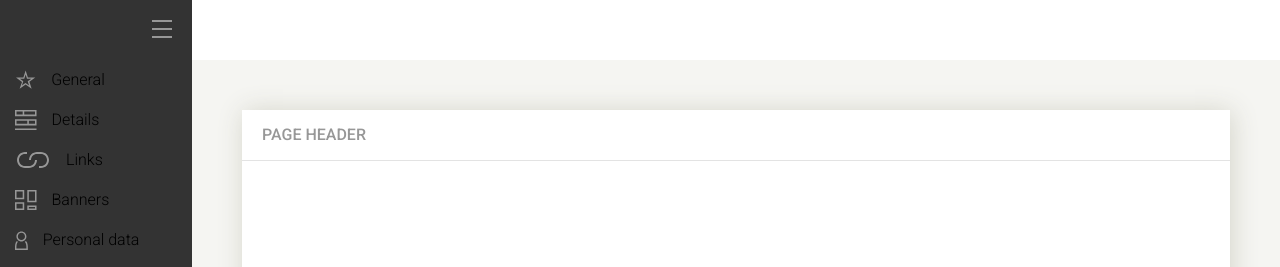
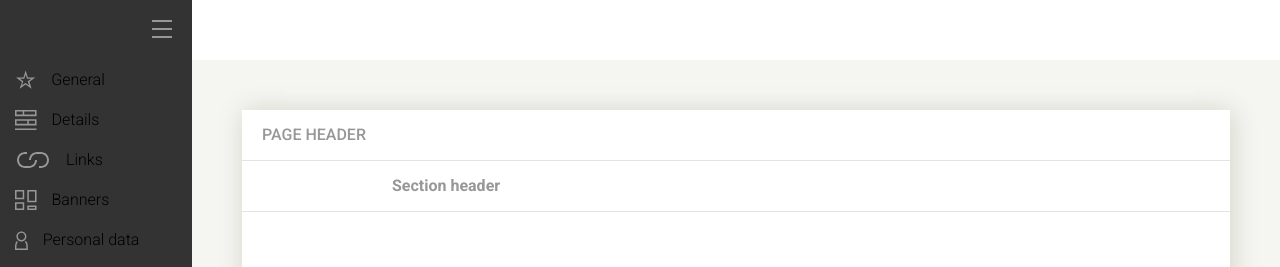
Before and after one commit to kata-oill/management-banners-system, a website: page scr/styleguide.html in a window 1280 px wide. Shown: the top 267 px of the page. Drawn offline with Linux system fonts and the light colour scheme; a web font is replaced by a local one.

Commit message:
Styling box section

```diff
--- a/sass/_default_components.scss
+++ b/sass/_default_components.scss
@@ -20,3 +20,17 @@
 		align-items: center;
 	}
 }
+.section {
+	border-bottom: 0.3px solid $border-color;
+}
+
+.box-section {
+	margin: 0 150px;
+
+	h3 {
+		font-weight: $section-header-weight;
+		font-size: $section-header-size;
+		color: $section-header-color;
+	}
+
+}
--- a/scr/styleguide.html
+++ b/scr/styleguide.html
@@ -114,8 +114,25 @@
 
 						<div class="page-header">
 							<h2>Page header</h2>
+						</div>
+
+<!-- BOX SECTION -->
+						<div class="section">
+
+<!-- SECTION HEADER -->
+
+							<div class="box-section">
+								<h3>Section header</h3>
+							</div>
+<!-- DATE PICKER -->
+
+							<div class="date-picker">
+
+							</div>
+
 
 						</div>
+
 
 					</div>
 				</div>
```
Also changed, not shown: css/style.css, 1 other file.
